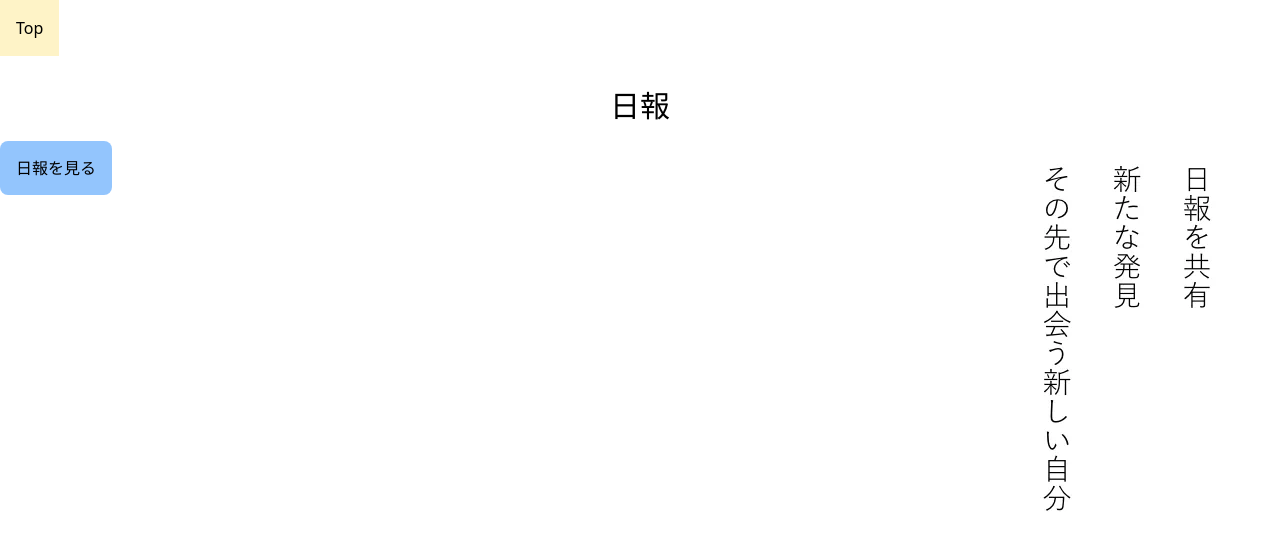
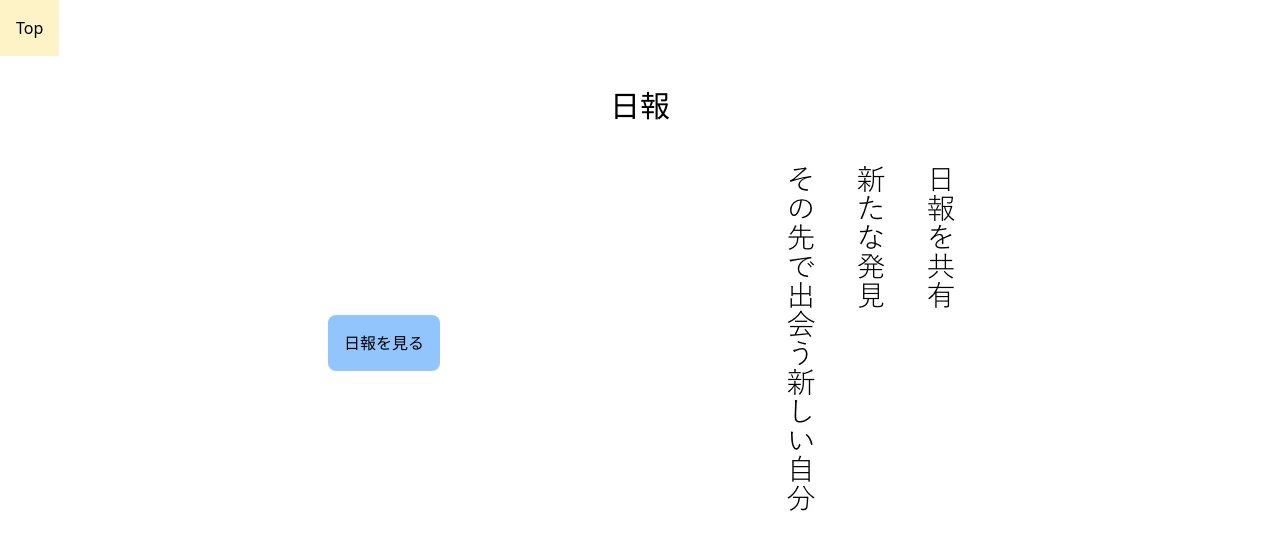
Before and after one commit to ryounasso/dialy, a React (Create React App) app: page / in a window 1280 px wide. Shown: the top 550 px of the page. Built offline with nearby package versions, Linux system fonts and the light colour scheme.

Commit message:
fix : fix designs

```diff
--- a/src/Top.js
+++ b/src/Top.js
@@ -8,8 +8,8 @@ export const Top = () => {
   return (
     <>
       <div class="grid grid-cols-5">
-        <div class="col-span-4 items-center">
-          <Link class="p-4 bg-blue-300 rounded-lg" to="/daily">
+        <div class="col-span-3 text-center flex items-center justify-center">
+          <Link class="p-4 bg-blue-300 rounded-lg  " to="/daily">
             日報を見る
           </Link>
         </div>
```
